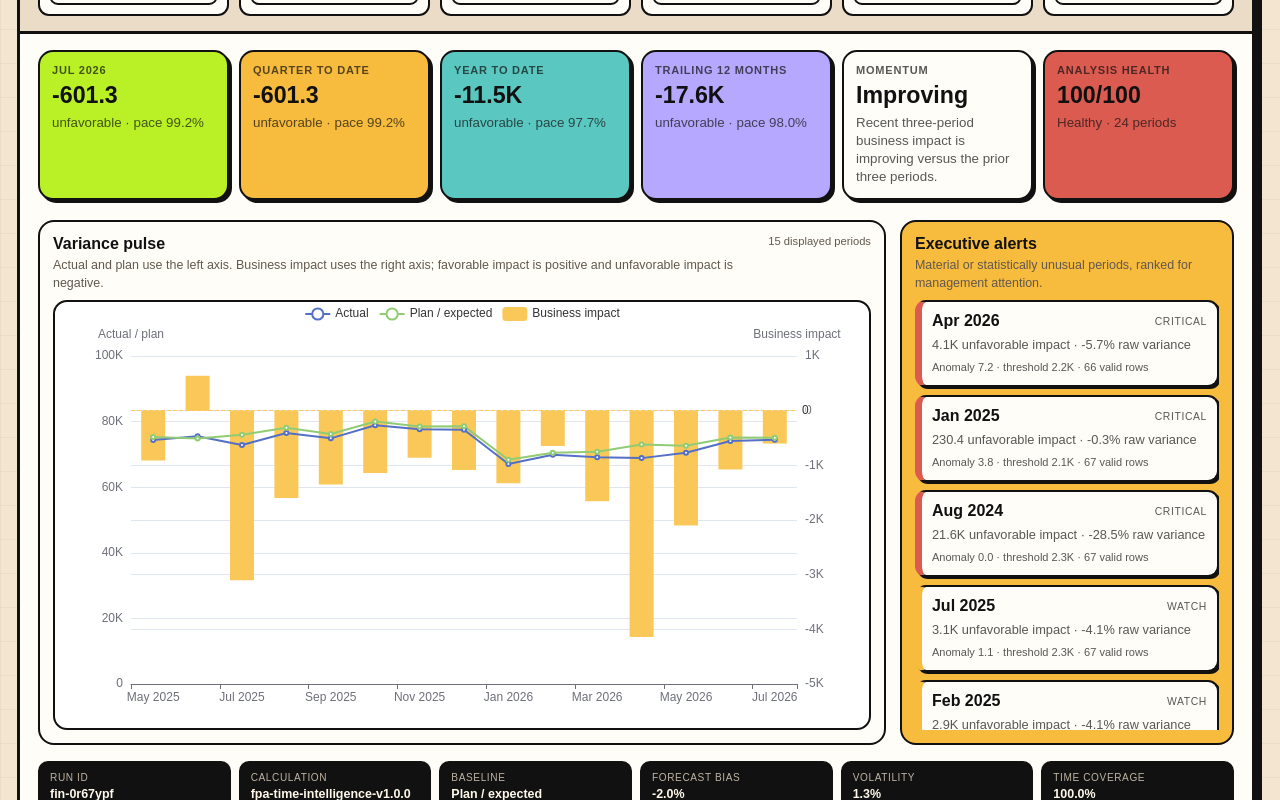
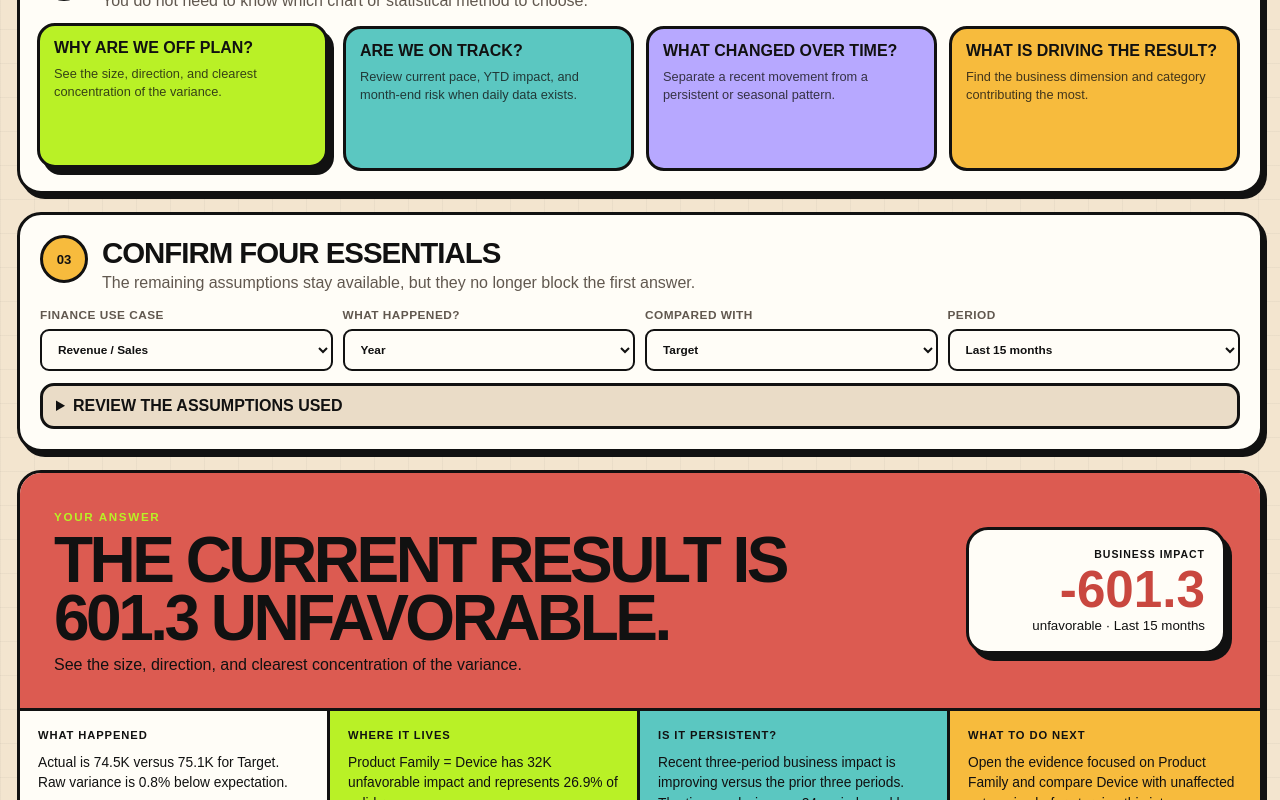
Before and after one commit to yashumani/drill-down-anamoly, a React (Vite) app: page / in a window 1280 px wide. Shown: the part 1637-2437 px from the top of the page. Built offline with nearby package versions, Linux system fonts and the light colour scheme.

Commit message:
Make guided wrapper the default application shell

```diff
--- a/src/main.tsx
+++ b/src/main.tsx
@@ -1,6 +1,6 @@
 import { StrictMode } from 'react';
 import { createRoot } from 'react-dom/client';
-import App from './App';
+import AppShell from './AppShell';
 import './styles.css';
 import './ux.css';
 import './demo.css';
@@ -9,9 +9,10 @@ import './fpa.css';
 import './time-intelligence.css';
 import './live-public-demo.css';
 import './depo-inspired.css';
+import './guided.css';
 
 createRoot(document.getElementById('root')!).render(
   <StrictMode>
-    <App />
+    <AppShell />
   </StrictMode>,
 );
```
